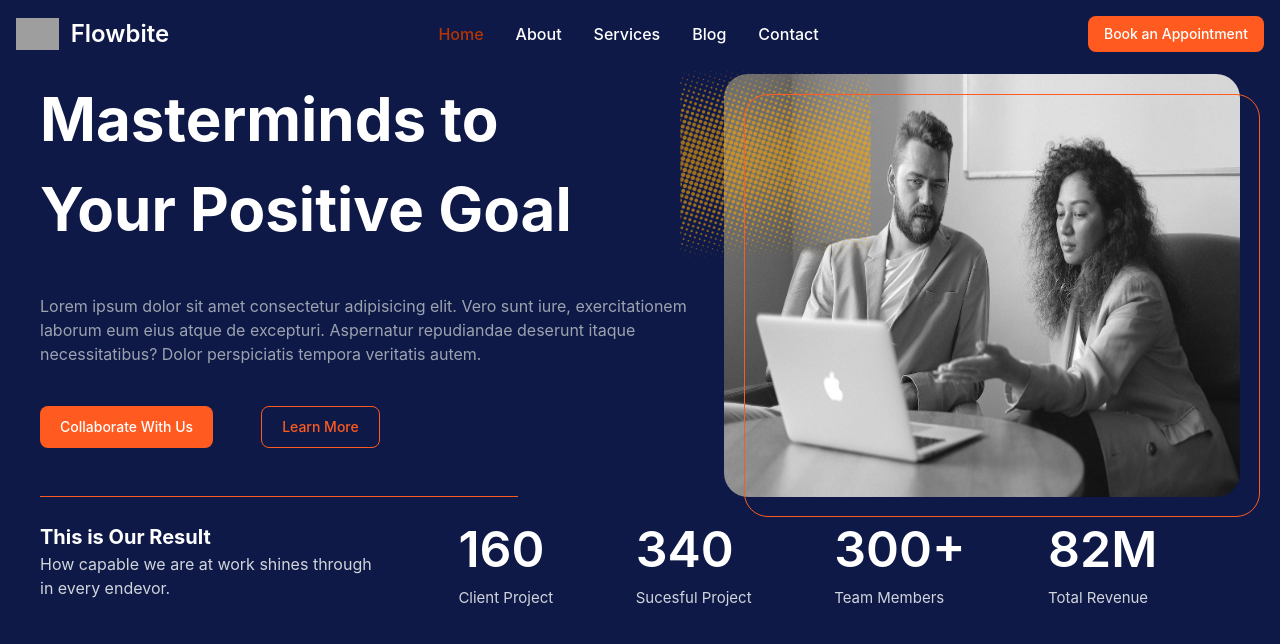
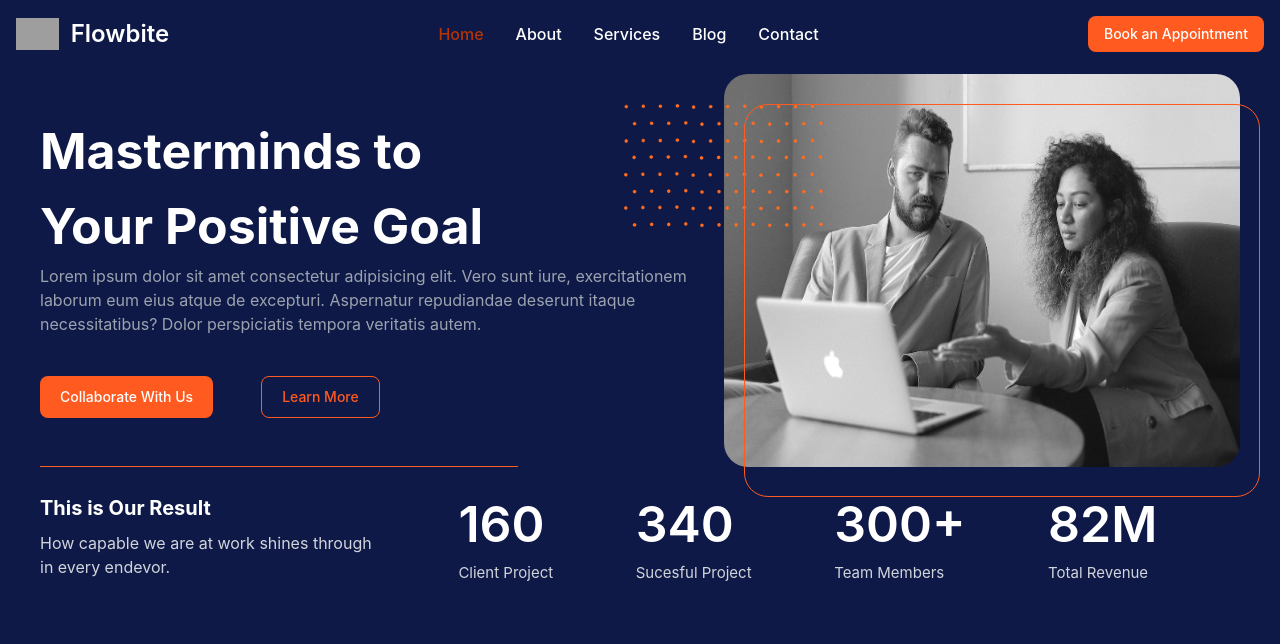
Before and after one commit to shivam-singh-negi/React-Landing-Pages, a React (Create React App) app: page / in a window 1280 px wide. Shown: the top 644 px of the page. Built offline with nearby package versions, Linux system fonts and the light colour scheme; grey boxes are pictures that could not be loaded.

Commit message:
Prototype Home hero component

```diff
--- a/src/sections/Tabs/Home/Hero.jsx
+++ b/src/sections/Tabs/Home/Hero.jsx
@@ -1,13 +1,13 @@
 import { Button,  } from 'flowbite-react';
 import React from 'react';
 import heroImage from './hero_home_image_consulting.jpg'; // Importing the image
-import dot_pattern from "./dot_pattern1.png";
+import dot_pattern from "./dot_pattern3.png";
 const Hero = () => {
     return (
-<div class="border-blue-900  mt-[50px]">
-<section class="my-[15px] flex flex-row justify-evenly ">
-    <div class=" space-y-10">
-        <h1 class="text-[60px] text-white font-bold">Masterminds to <br/> Your Positive Goal</h1>
+<div class="border-blue-900  mt-[50px] space-y-5">
+<section class=" flex flex-row justify-evenly ">
+    <div class=" flex flex-col pt-10">
+        <h1 class="text-[50px] text-white font-bold">Masterminds to <br/> Your Positive Goal</h1>
         <p class="text-gray-400">Lorem ipsum dolor sit amet consectetur adipisicing elit. Vero sunt iure,
          exercitationem laborum eum eius atque de excepturi.
          Aspernatur repudiandae deserunt itaque necessitatibus? Dolor perspiciatis tempora veritatis autem.
@@ -19,16 +19,16 @@ const Hero = () => {
        <div class="h-[1px] bg-orange-500 w-[70%]"/>
        </div>
        <div class="relative inline-block">
-        <img class="absolute top-[-10px] left-[-50px] w-[200px] rounded-3xl opacity-60 z-10" src={dot_pattern} alt="dot_pattern_image" />
+        <img class="absolute top-[30px] left-[-100px] w-[200px]   z-10" src={dot_pattern} alt="dot_pattern_image" />
         <img class="rounded-3xl w-full h-full grayscale-[100%] z-20" src={heroImage} alt="hero_home_consulting_image" />
-        <div class="rounded-3xl absolute border-[1px] border-orange-500 w-full h-full top-[20px] left-[20px] z-30"></div>
+        <div class="rounded-3xl absolute border-[1px] border-orange-500 w-full h-full top-[30px] left-[20px] z-30"></div>
 
 </div>
 
 </section>
 
 <section class="my-[15px] flex flex-row   text-white items-center">
-<div class="flex-wrap flex-col ">
+<div class="space-y-2 flex-wrap flex-col ">
     <h1 class='text-[20px] font-bold'>This is Our Result</h1>
     <p class="text-gray-300">How capable we are at work shines through in every endevor.</p>
 </div>
```
Also changed, not shown: src/sections/Tabs/Home/dot_pattern2.png (added), src/sections/Tabs/Home/dot_pattern3.png (added).
